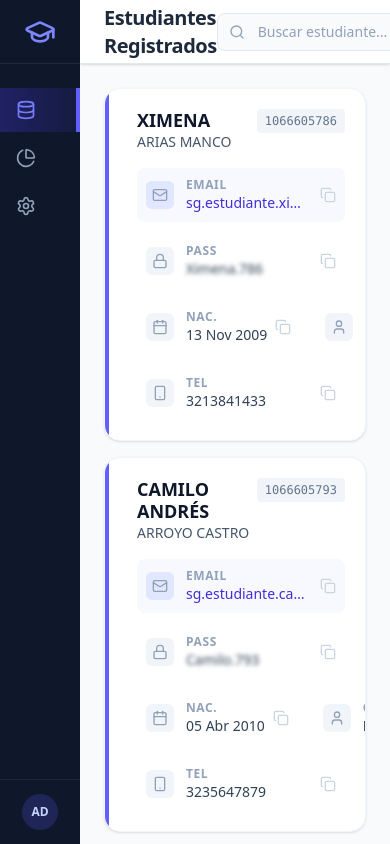
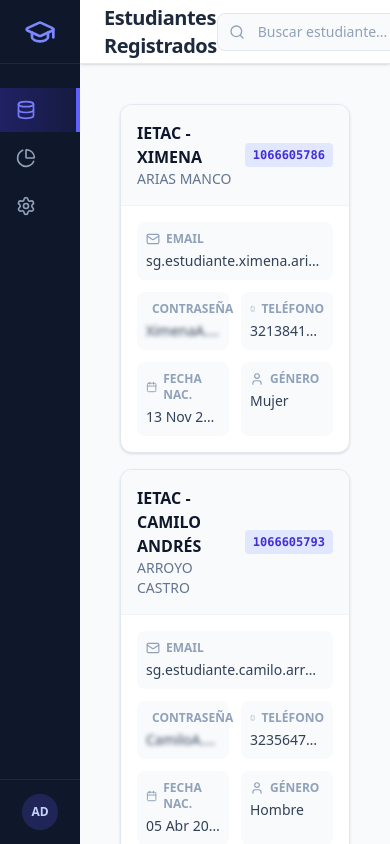
Before and after one commit to daniel-alt-pages/ietac, a Next.js app: page / in a window 390 px wide. Built offline with nearby package versions, Linux system fonts and the light colour scheme.

Commit message:
Enhance password security and fix UI types

```diff
--- a/src/components/Dashboard/StudentTable.tsx
+++ b/src/components/Dashboard/StudentTable.tsx
@@ -1,7 +1,7 @@
 "use client";
 
 import { Student } from '@/lib/data';
-import { Copy, Smartphone, Mail, Calendar, User, Hash, Lock, ShieldCheck } from 'lucide-react';
+import { Copy, Smartphone, Mail, Calendar, User, Lock } from 'lucide-react';
 import { useToast } from '@/context/ToastContext';
 import clsx from 'clsx';
 import { motion } from 'framer-motion';
@@ -21,12 +21,12 @@ export default function StudentTable({ data }: StudentTableProps) {
     return (
         <div className="flex flex-col h-full bg-slate-50/50">
             {/* Desktop Table View */}
-            <div className="hidden lg:block bg-white rounded-xl shadow-sm border border-slate-200 overflow-hidden flex-1">
+            <div className="hidden md:block bg-white rounded-xl shadow-sm border border-slate-200 overflow-hidden flex-1">
                 <div className="overflow-x-auto h-full">
                     <table className="min-w-full divide-y divide-slate-200">
                         <thead className="bg-slate-50 sticky top-0 z-10 shadow-sm">
                             <tr>
-                                <Th>Nombre</Th>
+                                <Th>Nombre Completo</Th>
                                 <Th>Apellidos</Th>
                                 <Th>Fecha Nac.</Th>
                                 <Th>Género</Th>
@@ -50,7 +50,7 @@ export default function StudentTable({ data }: StudentTableProps) {
             </div>
 
             {/* Mobile Card View */}
-            <div className="lg:hidden space-y-4 pb-20">
+            <div className="md:hidden space-y-4 pb-24 px-4 pt-4">
                 {data.length > 0 ? (
                     data.map((student, index) => (
                         <MobileCard key={index} student={student} index={index} onCopy={handleCopy} />
@@ -63,7 +63,7 @@ export default function StudentTable({ data }: StudentTableProps) {
             </div>
 
             {/* Footer / Pagination */}
-            <div className="hidden lg:flex px-6 py-4 border-t border-slate-200 bg-white items-center justify-between sticky bottom-0">
+            <div className="hidden md:flex px-6 py-4 border-t border-slate-200 bg-white items-center justify-between sticky bottom-0 z-20">
                 <span className="text-sm text-slate-500">Mostrando <span className="font-medium text-slate-900">{data.length}</span> registros</span>
                 <div className="flex gap-2">
                     <button className="px-3 py-1 text-sm border rounded text-slate-400" disabled>Anterior</button>
@@ -77,8 +77,11 @@ export default function StudentTable({ data }: StudentTableProps) {
 // --- Subcomponents ---
 
 function TableRow({ student, index, onCopy }: { student: Student; index: number; onCopy: (t: string, l: string) => void }) {
-    const cleanFirst = student.first.replace('IETAC - ', '');
-    const initials = cleanFirst.substring(0, 2).toUpperCase();
+    // We removed the cleaning logic so the full name (IETAC - ...) is displayed and copied.
+    const fullName = student.first;
+    // Attempt to extract initials from the part after "IETAC - " if possible, or just first two chars
+    const cleanNameForInitials = fullName.replace('IETAC - ', '');
+    const initials = cleanNameForInitials.substring(0, 2).toUpperCase();
 
     return (
         <motion.tr
@@ -89,11 +92,11 @@ function TableRow({ student, index, onCopy }: { student: Student; index: number;
         >
             {/* 1. Nombre */}
             <td className="px-6 py-4 whitespace-nowrap">
-                <div className="flex items-center cursor-pointer" onClick={() => onCopy(cleanFirst, 'Nombre')}>
-                    <div className="h-8 w-8 rounded-full bg-indigo-100 text-indigo-700 flex items-center justify-center text-xs font-bold mr-3 border border-indigo-200">
+                <div className="flex items-center cursor-pointer" onClick={() => onCopy(fullName, 'Nombre')}>
+                    <div className="h-8 w-8 rounded-full bg-indigo-100 text-indigo-700 flex items-center justify-center text-xs font-bold mr-3 border border-indigo-200 flex-shrink-0">
                         {initials}
                     </div>
-                    <div className="font-semibold text-slate-900">{cleanFirst}</div>
+                    <div className="font-semibold text-slate-900">{fullName}</div>
                     <CopyIcon />
                 </div>
             </td>
@@ -142,56 +145,56 @@ function TableRow({ student, index, onCopy }: { student: Student; index: number;
 }
 
 function MobileCard({ student, index, onCopy }: { student: Student; index: number; onCopy: (t: string, l: string) => void }) {
-    const cleanFirst = student.first.replace('IETAC - ', '');
+    const fullName = student.first;
 
     return (
         <motion.div
-            initial={{ opacity: 0, y: 10 }}
-            animate={{ opacity: 1, y: 0 }}
-            transition={{ delay: index * 0.03 }}
-            className="bg-white p-5 rounded-2xl shadow-sm border border-slate-100 relative overflow-hidden"
+            initial={{ opacity: 0, scale: 0.95 }}
+            animate={{ opacity: 1, scale: 1 }}
+            transition={{ delay: index * 0.05 }}
+            className="bg-white rounded-xl shadow-sm border border-slate-200 overflow-hidden"
         >
-            <div className="absolute top-0 left-0 w-1 h-full bg-indigo-500"></div>
-
-            {/* Header: Name & ID */}
-            <div className="flex justify-between items-start mb-4 pl-3">
+            <div className="bg-slate-50 p-4 border-b border-slate-100 flex justify-between items-center">
                 <div>
-                    <h3 className="text-lg font-bold text-slate-900 leading-tight" onClick={() => onCopy(cleanFirst + ' ' + student.last, 'Nombre Completo')}>{cleanFirst}</h3>
-                    <p className="text-sm text-slate-600 font-medium">{student.last}</p>
+                    <h3 className="text-base font-bold text-slate-900" onClick={() => onCopy(fullName, 'Nombre')}>{fullName}</h3>
+                    <p className="text-sm text-slate-500">{student.last}</p>
                 </div>
-                <span className="text-xs font-mono bg-slate-100 px-2 py-1 rounded text-slate-500" onClick={() => onCopy(student.id, 'ID')}>{student.id}</span>
+                <div className="bg-indigo-100 text-indigo-700 px-2 py-1 rounded text-xs font-mono font-bold" onClick={() => onCopy(student.id, 'ID')}>{student.id}</div>
             </div>
 
-            {/* Grid of Info */}
-            <div className="grid grid-cols-1 gap-3 pl-3">
-                <MobileRow icon={<Mail className="w-4 h-4" />} label="Email" value={student.email} onCopy={onCopy} highlight />
-                <MobileRow icon={<Lock className="w-4 h-4" />} label="Pass" value={student.password} onCopy={onCopy} isPass />
-                <div className="flex gap-4">
-                    <MobileRow icon={<Calendar className="w-4 h-4" />} label="Nac." value={student.birth} onCopy={onCopy} />
-                    <MobileRow icon={<User className="w-4 h-4" />} label="Gen" value={student.gender} onCopy={onCopy} />
-                </div>
-                <MobileRow icon={<Smartphone className="w-4 h-4" />} label="Tel" value={student.phone} onCopy={onCopy} />
+            <div className="p-4 grid grid-cols-2 gap-3">
+                <MobileField label="Email" value={student.email} icon={<Mail size={14} />} fullWidth onCopy={onCopy} />
+                <MobileField label="Contraseña" value={student.password} icon={<Lock size={14} />} blur onCopy={onCopy} />
+                <MobileField label="Teléfono" value={student.phone} icon={<Smartphone size={14} />} onCopy={onCopy} />
+                <MobileField label="Fecha Nac." value={student.birth} icon={<Calendar size={14} />} onCopy={onCopy} />
+                <MobileField label="Género" value={student.gender} icon={<User size={14} />} onCopy={onCopy} />
             </div>
         </motion.div>
     );
 }
 
-function MobileRow({ icon, label, value, onCopy, highlight = false, isPass = false }: any) {
+interface MobileFieldProps {
+    label: string;
+    value: string;
+    icon: React.ReactNode;
+    fullWidth?: boolean;
+    blur?: boolean;
+    onCopy: (text: string, label: string) => void;
+}
+
+function MobileField({ label, value, icon, fullWidth, blur, onCopy }: MobileFieldProps) {
     return (
         <div
-            className={clsx("flex items-center p-2 rounded-lg active:bg-slate-50 transition-colors cursor-pointer border border-transparent active:border-slate-100", highlight && "bg-indigo-50/50 border-indigo-50")}
+            className={clsx("flex flex-col gap-1 p-2 rounded-lg bg-slate-50 active:bg-indigo-50 transition-colors border border-transparent active:border-indigo-100", fullWidth && "col-span-2")}
             onClick={() => onCopy(value, label)}
         >
-            <div className={clsx("p-1.5 rounded-md mr-3 text-slate-400", highlight ? "bg-indigo-100 text-indigo-600" : "bg-slate-100")}>
+            <div className="flex items-center gap-1.5 text-slate-400 text-xs font-semibold uppercase">
                 {icon}
+                <span>{label}</span>
             </div>
-            <div className="flex-1 min-w-0">
-                <p className="text-xs text-slate-400 uppercase font-semibold tracking-wider font-sans">{label}</p>
-                <p className={clsx("text-sm font-medium truncate", highlight ? "text-indigo-700" : "text-slate-700", isPass && "blur-[2px] active:blur-none transition-all")}>
-                    {value}
-                </p>
+            <div className={clsx("text-sm font-medium text-slate-700 truncate", blur && "blur-[2px] active:blur-none")}>
+                {value}
             </div>
-            <Copy className="w-4 h-4 text-slate-300 ml-2" />
         </div>
     );
 }
--- a/src/lib/data.ts
+++ b/src/lib/data.ts
@@ -10,40 +10,40 @@ export interface Student {
 }
 
 export const studentData: Student[] = [
-    { first: "IETAC - XIMENA", last: "ARIAS MANCO", email: "sg.estudiante.ximena.arias@gmail.com", id: "1066605786", password: "Ximena.786", gender: "Mujer", phone: "3213841433", birth: "13 Nov 2009" },
-    { first: "IETAC - CAMILO ANDRÉS", last: "ARROYO CASTRO", email: "sg.estudiante.camilo.arroyo@gmail.com", id: "1066605793", password: "Camilo.793", gender: "Hombre", phone: "3235647879", birth: "05 Abr 2010" },
-    { first: "IETAC - MARÍA ESTHER", last: "ACOSTA FERIA", email: "sg.estudiante.maria.acosta@gmail.com", id: "1066605450", password: "Maria.450", gender: "Mujer", phone: "3105118499", birth: "24 Oct 2009" },
-    { first: "IETAC - JAIRO MANUEL", last: "BALTAZAR VILLERO", email: "sg.estudiante.jairo.baltazar@gmail.com", id: "1063290755", password: "Jairo.755", gender: "Hombre", phone: "3146676105", birth: "11 Oct 2009" },
-    { first: "IETAC - JHOANS SEBASTIÁN", last: "DURANGO ZABALA", email: "sg.estudiante.jhoans.durango@gmail.com", id: "1063789927", password: "Jhoans.927", gender: "Hombre", phone: "3137974214", birth: "20 Oct 2009" },
-    { first: "IETAC - ELICEO ELI", last: "FUENTES DÍAZ", email: "sg.estudiante.eliceo.fuentes@gmail.com", id: "1133790795", password: "Eliceo.795", gender: "Hombre", phone: "3217064315", birth: "19 Ago 2009" },
-    { first: "IETAC - LIZ VALERIA", last: "GIL HOYOS", email: "sg.estudiante.liz.gil@gmail.com", id: "1063292674", password: "Liz.674", gender: "Mujer", phone: "3234030521", birth: "18 Oct 2009" },
-    { first: "IETAC - HAROLD IVÁN", last: "HOYOS VERGARA", email: "sg.estudiante.harold.hoyos@gmail.com", id: "1148438187", password: "Harold.187", gender: "Hombre", phone: "3122860764", birth: "19 Mar 2008" },
-    { first: "IETAC - ISABELLA", last: "MANCHEGO LOZANO", email: "sg.estudiante.isabella.manchego@gmail.com", id: "1063295017", password: "Isabella.017", gender: "Mujer", phone: "3206191655", birth: "08 May 2010" },
-    { first: "IETAC - MARÍA ANGÉLICA", last: "MORELO VILLEROS", email: "sg.estudiante.maria.morelo@gmail.com", id: "1070815365", password: "Maria.365", gender: "Mujer", phone: "3234365594", birth: "13 Ago 2007" },
-    { first: "IETAC - HERNÁN ANDRÉS", last: "PALMERA PÉREZ", email: "sg.estudiante.hernan.palmera@gmail.com", id: "1101447212", password: "Hernan.212", gender: "Hombre", phone: "3234839571", birth: "02 Jun 2007" },
-    { first: "IETAC - ADRIANA LUCÍA", last: "ROJAS CORDERO", email: "sg.estudiante.adriana.rojas@gmail.com", id: "1038117449", password: "Adriana.449", gender: "Mujer", phone: "3148090148", birth: "04 Mar 2010" },
-    { first: "IETAC - JOHAN ANDRÉS", last: "SALCEDO BEDOYA", email: "sg.estudiante.johan.salcedo@gmail.com", id: "1066606386", password: "Johan.386", gender: "Hombre", phone: "3204750293", birth: "10 Oct 2010" },
-    { first: "IETAC - ARNEDIS", last: "SIBAJA BEGAMBRE", email: "sg.estudiante.arnedis.sibaja@gmail.com", id: "1063290456", password: "Arnedis.456", gender: "Mujer", phone: "3107241623", birth: "14 Oct 2009" },
-    { first: "IETAC - ALEXANDRA", last: "URZOLA MARTÍNEZ", email: "sg.estudiante.alexandra.urzola@gmail.com", id: "1067898547", password: "Alexandra.547", gender: "Mujer", phone: "3235640423", birth: "23 Mar 2009" },
-    { first: "IETAC - DANIEL ANDRÉS", last: "ZABALA MONTIEL", email: "sg.estudiante.daniel.zabala@gmail.com", id: "1066605887", password: "Daniel.887", gender: "Hombre", phone: "3128989638", birth: "04 Mar 2010" },
-    { first: "IETAC - LUIS MARIO", last: "ZABALA SÁNCHEZ", email: "sg.estudiante.luis.zabala@gmail.com", id: "1066606169", password: "Luis.169", gender: "Hombre", phone: "3114262393", birth: "10 Abr 2010" },
-    { first: "IETAC - RONALDO ANDRÉS", last: "ZULETA GUERRA", email: "sg.estudiante.ronaldo.zuleta@gmail.com", id: "1063363727", password: "Ronaldo.727", gender: "Hombre", phone: "3127038167", birth: "07 Abr 2010" },
-    { first: "IETAC - KAREN SOFÍA", last: "ARRIETA VERGARA", email: "sg.estudiante.karen.arrieta@gmail.com", id: "114869587", password: "Karen.587", gender: "Mujer", phone: "3104004760", birth: "07 Sep 2010" },
-    { first: "IETAC - ANA BELÉN", last: "BARÓN CEBALLOS", email: "sg.estudiante.ana.baron@gmail.com", id: "1033373778", password: "Ana.778", gender: "Mujer", phone: "3133984933", birth: "01 Mar 2010" },
-    { first: "IETAC - KAREN DAYANA", last: "CASTILLO PÉREZ", email: "sg.estudiante.karen.castillo@gmail.com", id: "1063292595", password: "Karen.595", gender: "Mujer", phone: "3148177142", birth: "17 Abr 2010" },
-    { first: "IETAC - JUAN DAVID", last: "CORREA HERNÁNDEZ", email: "sg.estudiante.juan.correa@gmail.com", id: "1066572003", password: "Juan.003", gender: "Hombre", phone: "3217229477", birth: "30 Sep 2007" },
-    { first: "IETAC - LUIS DANIEL", last: "MENDOZA URIBE", email: "sg.estudiante.luis.mendoza@gmail.com", id: "1148695425", password: "Luis.425", gender: "Hombre", phone: "3105074210", birth: "11 Feb 2009" },
-    { first: "IETAC - ALEXANDRA", last: "JULIO ROMERO", email: "sg.estudiante.alexandra.julio@gmail.com", id: "1148695425", password: "Alexandra.425", gender: "Mujer", phone: "3216335419", birth: "10 Feb 2010" },
-    { first: "IETAC - YULISA", last: "RODRÍGUEZ RODRÍGUEZ", email: "sg.estudiante.yulisa.rodriguez@gmail.com", id: "1133790727", password: "Yulisa.727", gender: "Mujer", phone: "3237650952", birth: "10 Sep 2009" },
-    { first: "IETAC - VIVIANA MARCELA", last: "ROMERO ZÚÑIGA", email: "sg.estudiante.viviana.romero@gmail.com", id: "1066573694", password: "Viviana.694", gender: "Mujer", phone: "3108218930", birth: "16 Ene 2010" },
-    { first: "IETAC - DAINER ANDRÉS", last: "SÁNCHEZ CASTRO", email: "sg.estudiante.dainer.sanchez@gmail.com", id: "1063295162", password: "Dainer.162", gender: "Hombre", phone: "3145180611", birth: "19 Jun 2009" },
-    { first: "IETAC - MARIANA DE JESÚS", last: "CABADIA PARRA", email: "sg.estudiante.mariana.cabadia@gmail.com", id: "1148438017", password: "Mariana.017", gender: "Mujer", phone: "3148441560", birth: "06 Feb 2008" },
-    { first: "IETAC - JANER", last: "CASTRO MONTALVO", email: "sg.estudiante.janer.castro@gmail.com", id: "1148695511", password: "Janer.511", gender: "Hombre", phone: "3105353181", birth: "03 Abr 2009" },
-    { first: "IETAC - DAVIER ESTEBAN", last: "OTERO URANGO", email: "sg.estudiante.davier.otero@gmail.com", id: "1067286561", password: "Davier.561", gender: "Hombre", phone: "3148945915", birth: "06 Jul 2007" },
-    { first: "IETAC - ELIANA MARCELA", last: "VERGARA GANDIA", email: "sg.estudiante.eliana.vergara@gmail.com", id: "1063293969", password: "Eliana.969", gender: "Mujer", phone: "3025714175", birth: "21 Jun 2008" },
-    { first: "IETAC - LUISA FERNANDA", last: "BARÓN LUCAS", email: "sg.estudiante.luisa.baron@gmail.com", id: "1148437906", password: "Luisa.906", gender: "Mujer", phone: "3114062955", birth: "15 Dic 2008" },
-    { first: "IETAC - JORGE ANDRÉS", last: "PÉREZ MESTRA", email: "sg.estudiante.jorge.perez@gmail.com", id: "1148695420", password: "Jorge.420", gender: "Hombre", phone: "3146640429", birth: "14 Mar 2010" },
-    { first: "IETAC - YULEIMIS", last: "MURILLO GÓMEZ", email: "sg.estudiante.yuleimis.murillo@gmail.com", id: "1133790340", password: "Yuleimis.340", gender: "Mujer", phone: "3218863178", birth: "12 Oct 2004" },
-    { first: "IETAC - NICOL TATIANA", last: "CERPA PEINADO", email: "sg.estudiante.nicol.cerpa@gmail.com", id: "1148438554", password: "Nicol.554", gender: "Mujer", phone: "3012478928", birth: "17 Dic 2008" },
-    { first: "IETAC - DAYANA MICHEL", last: "PEÑA TORDECILLA", email: "sg.estudiante.dayana.pena@gmail.com", id: "1148695628", password: "Dayana.628", gender: "Mujer", phone: "3218976781", birth: "06 May 2010" }
+    { first: "IETAC - XIMENA", last: "ARIAS MANCO", email: "sg.estudiante.ximena.arias@gmail.com", id: "1066605786", password: "XimenaA.5786", gender: "Mujer", phone: "3213841433", birth: "13 Nov 2009" },
+    { first: "IETAC - CAMILO ANDRÉS", last: "ARROYO CASTRO", email: "sg.estudiante.camilo.arroyo@gmail.com", id: "1066605793", password: "CamiloA.5793", gender: "Hombre", phone: "3235647879", birth: "05 Abr 2010" },
+    { first: "IETAC - MARÍA ESTHER", last: "ACOSTA FERIA", email: "sg.estudiante.maria.acosta@gmail.com", id: "1066605450", password: "MariaA.5450", gender: "Mujer", phone: "3105118499", birth: "24 Oct 2009" },
+    { first: "IETAC - JAIRO MANUEL", last: "BALTAZAR VILLERO", email: "sg.estudiante.jairo.baltazar@gmail.com", id: "1063290755", password: "JairoB.0755", gender: "Hombre", phone: "3146676105", birth: "11 Oct 2009" },
+    { first: "IETAC - JHOANS SEBASTIÁN", last: "DURANGO ZABALA", email: "sg.estudiante.jhoans.durango@gmail.com", id: "1063789927", password: "JhoansD.9927", gender: "Hombre", phone: "3137974214", birth: "20 Oct 2009" },
+    { first: "IETAC - ELICEO ELI", last: "FUENTES DÍAZ", email: "sg.estudiante.eliceo.fuentes@gmail.com", id: "1133790795", password: "EliceoF.0795", gender: "Hombre", phone: "3217064315", birth: "19 Ago 2009" },
+    { first: "IETAC - LIZ VALERIA", last: "GIL HOYOS", email: "sg.estudiante.liz.gil@gmail.com", id: "1063292674", password: "LizG.2674", gender: "Mujer", phone: "3234030521", birth: "18 Oct 2009" },
+    { first: "IETAC - HAROLD IVÁN", last: "HOYOS VERGARA", email: "sg.estudiante.harold.hoyos@gmail.com", id: "1148438187", password: "HaroldH.8187", gender: "Hombre", phone: "3122860764", birth: "19 Mar 2008" },
+    { first: "IETAC - ISABELLA", last: "MANCHEGO LOZANO", email: "sg.estudiante.isabella.manchego@gmail.com", id: "1063295017", password: "IsabellaM.5017", gender: "Mujer", phone: "3206191655", birth: "08 May 2010" },
+    { first: "IETAC - MARÍA ANGÉLICA", last: "MORELO VILLEROS", email: "sg.estudiante.maria.morelo@gmail.com", id: "1070815365", password: "MariaM.5365", gender: "Mujer", phone: "3234365594", birth: "13 Ago 2007" },
+    { first: "IETAC - HERNÁN ANDRÉS", last: "PALMERA PÉREZ", email: "sg.estudiante.hernan.palmera@gmail.com", id: "1101447212", password: "HernanP.7212", gender: "Hombre", phone: "3234839571", birth: "02 Jun 2007" },
+    { first: "IETAC - ADRIANA LUCÍA", last: "ROJAS CORDERO", email: "sg.estudiante.adriana.rojas@gmail.com", id: "1038117449", password: "AdrianaR.7449", gender: "Mujer", phone: "3148090148", birth: "04 Mar 2010" },
+    { first: "IETAC - JOHAN ANDRÉS", last: "SALCEDO BEDOYA", email: "sg.estudiante.johan.salcedo@gmail.com", id: "1066606386", password: "JohanS.6386", gender: "Hombre", phone: "3204750293", birth: "10 Oct 2010" },
+    { first: "IETAC - ARNEDIS", last: "SIBAJA BEGAMBRE", email: "sg.estudiante.arnedis.sibaja@gmail.com", id: "1063290456", password: "ArnedisS.0456", gender: "Mujer", phone: "3107241623", birth: "14 Oct 2009" },
+    { first: "IETAC - ALEXANDRA", last: "URZOLA MARTÍNEZ", email: "sg.estudiante.alexandra.urzola@gmail.com", id: "1067898547", password: "AlexandraU.8547", gender: "Mujer", phone: "3235640423", birth: "23 Mar 2009" },
+    { first: "IETAC - DANIEL ANDRÉS", last: "ZABALA MONTIEL", email: "sg.estudiante.daniel.zabala@gmail.com", id: "1066605887", password: "DanielZ.5887", gender: "Hombre", phone: "3128989638", birth: "04 Mar 2010" },
+    { first: "IETAC - LUIS MARIO", last: "ZABALA SÁNCHEZ", email: "sg.estudiante.luis.zabala@gmail.com", id: "1066606169", password: "LuisZ.6169", gender: "Hombre", phone: "3114262393", birth: "10 Abr 2010" },
+    { first: "IETAC - RONALDO ANDRÉS", last: "ZULETA GUERRA", email: "sg.estudiante.ronaldo.zuleta@gmail.com", id: "1063363727", password: "RonaldoZ.3727", gender: "Hombre", phone: "3127038167", birth: "07 Abr 2010" },
+    { first: "IETAC - KAREN SOFÍA", last: "ARRIETA VERGARA", email: "sg.estudiante.karen.arrieta@gmail.com", id: "114869587", password: "KarenA.9587", gender: "Mujer", phone: "3104004760", birth: "07 Sep 2010" },
+    { first: "IETAC - ANA BELÉN", last: "BARÓN CEBALLOS", email: "sg.estudiante.ana.baron@gmail.com", id: "1033373778", password: "AnaB.3778", gender: "Mujer", phone: "3133984933", birth: "01 Mar 2010" },
+    { first: "IETAC - KAREN DAYANA", last: "CASTILLO PÉREZ", email: "sg.estudiante.karen.castillo@gmail.com", id: "1063292595", password: "KarenC.2595", gender: "Mujer", phone: "3148177142", birth: "17 Abr 2010" },
+    { first: "IETAC - JUAN DAVID", last: "CORREA HERNÁNDEZ", email: "sg.estudiante.juan.correa@gmail.com", id: "1066572003", password: "JuanC.2003", gender: "Hombre", phone: "3217229477", birth: "30 Sep 2007" },
+    { first: "IETAC - LUIS DANIEL", last: "MENDOZA URIBE", email: "sg.estudiante.luis.mendoza@gmail.com", id: "1148695425", password: "LuisM.5425", gender: "Hombre", phone: "3105074210", birth: "11 Feb 2009" },
+    { first: "IETAC - ALEXANDRA", last: "JULIO ROMERO", email: "sg.estudiante.alexandra.julio@gmail.com", id: "1148695425", password: "AlexandraJ.5425", gender: "Mujer", phone: "3216335419", birth: "10 Feb 2010" },
+    { first: "IETAC - YULISA", last: "RODRÍGUEZ RODRÍGUEZ", email: "sg.estudiante.yulisa.rodriguez@gmail.com", id: "1133790727", password: "YulisaR.0727", gender: "Mujer", phone: "3237650952", birth: "10 Sep 2009" },
+    { first: "IETAC - VIVIANA MARCELA", last: "ROMERO ZÚÑIGA", email: "sg.estudiante.viviana.romero@gmail.com", id: "1066573694", password: "VivianaR.3694", gender: "Mujer", phone: "3108218930", birth: "16 Ene 2010" },
+    { first: "IETAC - DAINER ANDRÉS", last: "SÁNCHEZ CASTRO", email: "sg.estudiante.dainer.sanchez@gmail.com", id: "1063295162", password: "DainerS.5162", gender: "Hombre", phone: "3145180611", birth: "19 Jun 2009" },
+    { first: "IETAC - MARIANA DE JESÚS", last: "CABADIA PARRA", email: "sg.estudiante.mariana.cabadia@gmail.com", id: "1148438017", password: "MarianaC.8017", gender: "Mujer", phone: "3148441560", birth: "06 Feb 2008" },
+    { first: "IETAC - JANER", last: "CASTRO MONTALVO", email: "sg.estudiante.janer.castro@gmail.com", id: "1148695511", password: "JanerC.5511", gender: "Hombre", phone: "3105353181", birth: "03 Abr 2009" },
+    { first: "IETAC - DAVIER ESTEBAN", last: "OTERO URANGO", email: "sg.estudiante.davier.otero@gmail.com", id: "1067286561", password: "DavierO.6561", gender: "Hombre", phone: "3148945915", birth: "06 Jul 2007" },
+    { first: "IETAC - ELIANA MARCELA", last: "VERGARA GANDIA", email: "sg.estudiante.eliana.vergara@gmail.com", id: "1063293969", password: "ElianaV.3969", gender: "Mujer", phone: "3025714175", birth: "21 Jun 2008" },
+    { first: "IETAC - LUISA FERNANDA", last: "BARÓN LUCAS", email: "sg.estudiante.luisa.baron@gmail.com", id: "1148437906", password: "LuisaB.7906", gender: "Mujer", phone: "3114062955", birth: "15 Dic 2008" },
+    { first: "IETAC - JORGE ANDRÉS", last: "PÉREZ MESTRA", email: "sg.estudiante.jorge.perez@gmail.com", id: "1148695420", password: "JorgeP.5420", gender: "Hombre", phone: "3146640429", birth: "14 Mar 2010" },
+    { first: "IETAC - YULEIMIS", last: "MURILLO GÓMEZ", email: "sg.estudiante.yuleimis.murillo@gmail.com", id: "1133790340", password: "YuleimisM.0340", gender: "Mujer", phone: "3218863178", birth: "12 Oct 2004" },
+    { first: "IETAC - NICOL TATIANA", last: "CERPA PEINADO", email: "sg.estudiante.nicol.cerpa@gmail.com", id: "1148438554", password: "NicolC.8554", gender: "Mujer", phone: "3012478928", birth: "17 Dic 2008" },
+    { first: "IETAC - DAYANA MICHEL", last: "PEÑA TORDECILLA", email: "sg.estudiante.dayana.pena@gmail.com", id: "1148695628", password: "DayanaP.5628", gender: "Mujer", phone: "3218976781", birth: "06 May 2010" }
 ];
```
